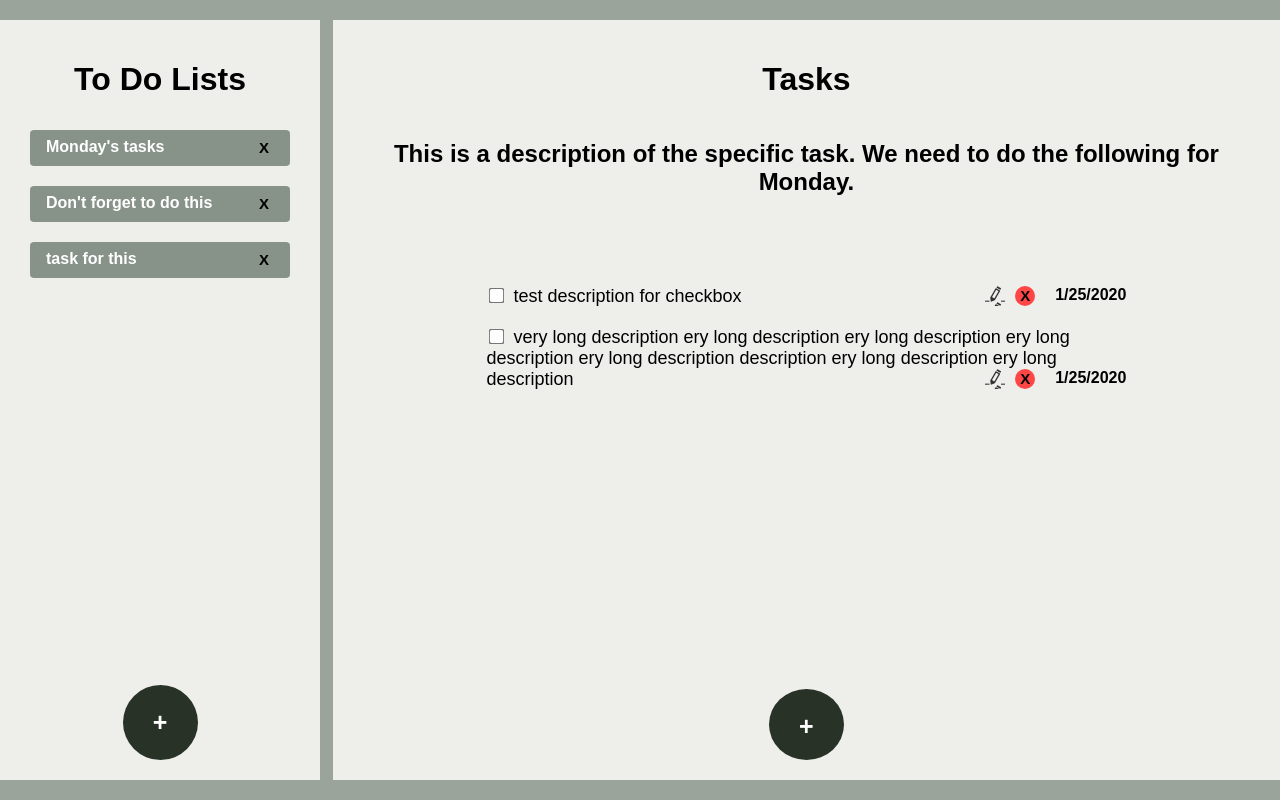
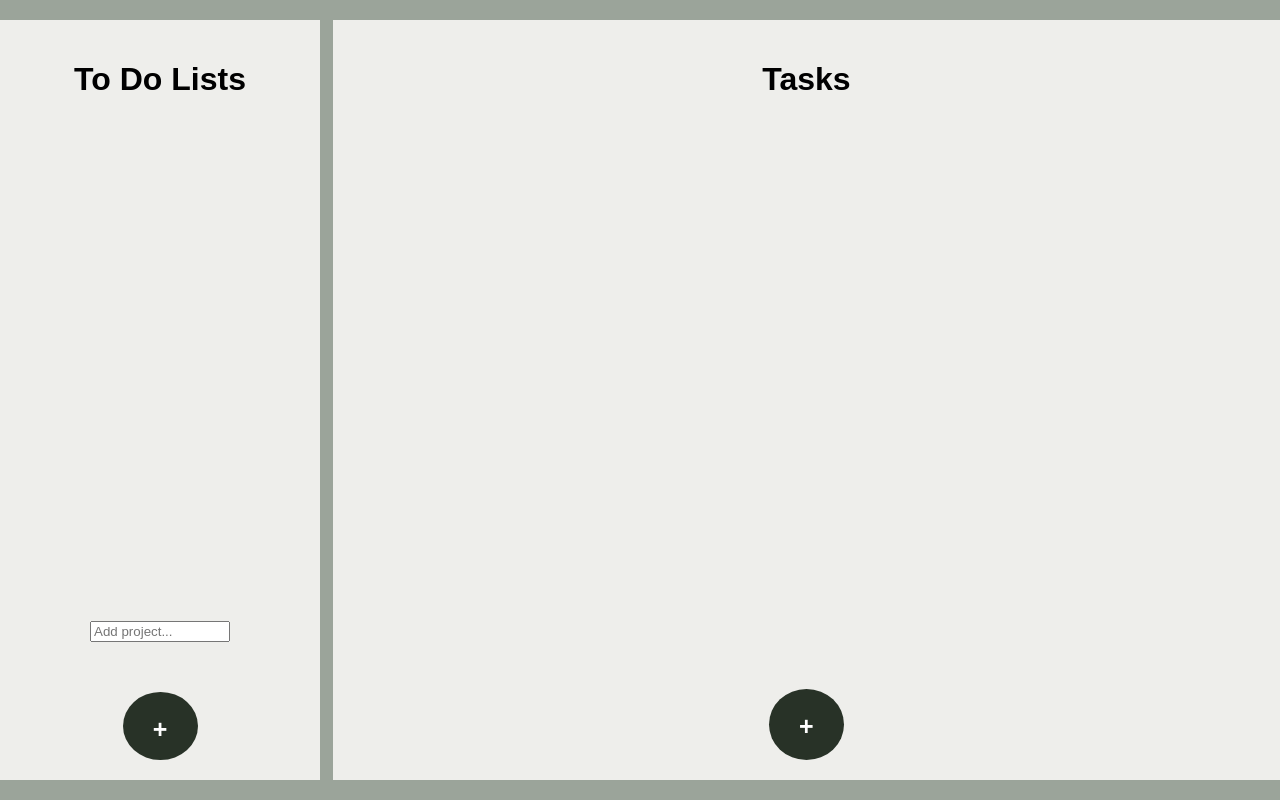
Before and after one commit to malkaysi/todo, a website built with webpack: page dist/index.html in a window 1280 px wide. Built offline with nearby package versions, Linux system fonts and the light colour scheme.

Commit message:
fixing everything

```diff
--- a/src/constants.js
+++ /dev/null
@@ -1,4 +0,0 @@
-export const headingText = {
-    LISTHEADER: 'To Do Lists',
-    TASKHEADER: 'Tasks'
-}
--- /dev/null
+++ b/src/homepage.js
@@ -0,0 +1,102 @@
+export let homepage = (function () {
+
+    // cache DOM
+    const body = document.querySelector('body');
+    const row = document.createElement('div');
+
+    const listMenu = document.createElement('div');
+    const projectHeader = document.createElement('h1');
+    const listContainer = document.createElement('div');
+    const projInput = document.createElement('input');
+    const newProjButton = document.createElement('div');
+
+    const taskMenu = document.createElement('div');
+    const taskHeader = document.createElement('h1');
+    const taskContainer = document.createElement('div');
+    // Do we need to create a header now or later for the specific project?
+    const tasks = document.createElement('div');
+    const newTask = document.createElement('div');
+
+    const modalContainer = document.createElement('div');
+    const modalContent = document.createElement('div');
+    const modalClose = document.createElement('span');
+    const taskInput = document.createElement('input')
+    const dateInput = document.createElement('input');
+    const taskSubmission = document.createElement('button');
+
+
+    //bind events
+    // here we do addeventlisteners on the dom and run a function
+
+    // function to add classes to homepage dom
+    function addAttributes() {
+        row.classList.add('row');
+        listMenu.classList.add('column', 'listMenu');
+        listContainer.classList.add('listContainer');
+        //add projects to the listContainer
+
+        // To Do List elements
+        projInput.classList.add('projInput');
+        projInput.setAttribute('id', 'projInput');
+        projInput.placeholder = 'Add project...';
+        projInput.maxLength = 40;
+
+        newProjButton.classList.add('newProject', 'clickRipple');
+        newProjButton.setAttribute('id', 'newProjButton')
+        newProjButton.textContent = '+';
+
+        projectHeader.textContent = 'To Do Lists';
+
+        // Task elements
+        taskMenu.classList.add('column', 'taskMenu');
+        taskContainer.classList.add('taskContainer');
+        tasks.classList.add('tasks');
+        taskHeader.textContent = 'Tasks';
+        newTask.classList.add('newTask', 'clickRipple')
+        newTask.textContent = '+';
+        newTask.setAttribute('id', 'newTaskButton')
+
+        modalContainer.setAttribute('id', 'myModal');
+        modalContainer.classList.add('modal')
+        modalContent.classList.add('modal-content')
+        modalClose.classList.add('modal-close')
+        modalClose.innerHTML = '&times';
+
+        taskInput.classList.add('taskInput');
+        taskInput.setAttribute('id', 'taskInput');
+        taskInput.placeholder = 'Add Task...';
+        taskInput.maxLength = 100;
+        dateInput.setAttribute('type', 'date');
+        taskSubmission.setAttribute('type', 'button');
+        taskSubmission.setAttribute('id', 'taskButton');
+        taskSubmission.classList.add('taskButton');
+        taskSubmission.innerHTML = 'Add Task';
+
+    }
+
+    addAttributes();
+
+    function createHomepage() {
+        body.appendChild(row);
+        row.appendChild(listMenu)
+        listMenu.appendChild(projectHeader);
+        listMenu.appendChild(listContainer);
+        listMenu.appendChild(projInput);
+        listMenu.appendChild(newProjButton);
+
+        row.appendChild(taskMenu);
+        taskMenu.appendChild(taskHeader);
+        taskMenu.appendChild(taskContainer);
+        taskMenu.appendChild(newTask);
+        taskMenu.appendChild(modalContainer);
+        modalContainer.appendChild(modalContent);
+        modalContent.appendChild(modalClose);
+        modalContent.appendChild(taskInput);
+        modalContent.appendChild(dateInput);
+        modalContent.appendChild(taskSubmission);
+    }
+
+    createHomepage();
+
+
+})();
--- a/src/index.js
+++ b/src/index.js
@@ -1,4 +1,8 @@
 import css from './style.css'
+import homepage from './homepage.js'
+import projectList from './projects.js'
+import { project, projects, projectIndex } from './projects.js'
+import { displayModal, hideModal } from './modal.js'
 
 let projInput = document.getElementById('projInput');
 const newProjButton = document.querySelector('#newProjButton');
--- /dev/null
+++ b/src/modal.js
@@ -0,0 +1,12 @@
+const modal = document.getElementById('myModal');
+
+function displayModal() {
+    modal.style.display = 'block'
+}
+
+function hideModal() {
+    modal.style.display = 'none';
+}
+
+
+export { displayModal, hideModal }
--- /dev/null
+++ b/src/projects.js
@@ -0,0 +1,53 @@
+let projects = [];
+let projectIndex = 0;
+
+const taskContainer = document.querySelector('.taskContainer')
+const listContainer = document.querySelector('.listContainer');
+
+// Project object
+const project = (projectTitle, projectIndex) => {
+
+    let taskList = [];
+
+    function createDOM() {
+        // Creating html for projects
+        let listItemContainer = document.createElement('div');
+        let listItem = document.createElement('div');
+        let listDelete = document.createElement('div');
+        let projectHeader = document.createElement('h2');
+
+        listItemContainer.classList.add('listItemContainer', 'clickRipple');
+        listItemContainer.setAttribute('id', "listItemContainer")
+        listItem.classList.add('listItem', 'clickRipple');
+        listDelete.classList.add('listDelete', 'clickRipple');
+        listDelete.setAttribute('id', 'listDelete')
+        listDelete.setAttribute('projectIndex', projectIndex)
+
+        listItem.textContent = projectTitle;
+        listDelete.textContent = 'X';
+        listContainer.appendChild(listItemContainer);
+        listItemContainer.appendChild(listItem);
+        listItemContainer.appendChild(listDelete);
+        projectHeader.textContent = projectTitle;
+        taskContainer.appendChild(projectHeader);
+
+    }
+
+    const task = () => {
+
+    }
+
+    return { projectTitle, createDOM, projectIndex }
+}
+
+
+
+
+
+// each project object has a set of tasks (array)
+// each task within the array is an object
+// each task has a description and date that is inputted from a modal
+// will need a render function that finds the id of the object clicked tied to the project array
+// it will then display the header and the tasks
+
+export { project, projects, projectIndex };
--- a/src/style.css
+++ b/src/style.css
@@ -101,6 +101,8 @@ body{
     height: 550px;
 }
 
+
+
 .listItemContainer{
     border: none;
     padding: 8px 16px;
@@ -118,6 +120,10 @@ body{
 .listItemContainer:hover{
     background-color: gray;
     color: #283227;
+}
+
+.listItemContainer:active{
+    background-color: green;
 }
 
 .listItem {
@@ -218,7 +224,6 @@ body{
     cursor: pointer;
     vertical-align: middle;
     text-align: center;
-    float: right;
 }
 
 .date{
```
Also changed, not shown: dist/bundle.js, dist/index.html.
